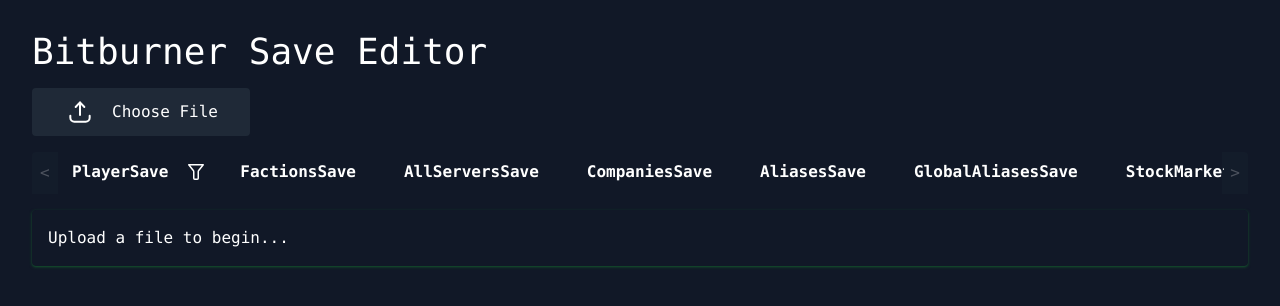
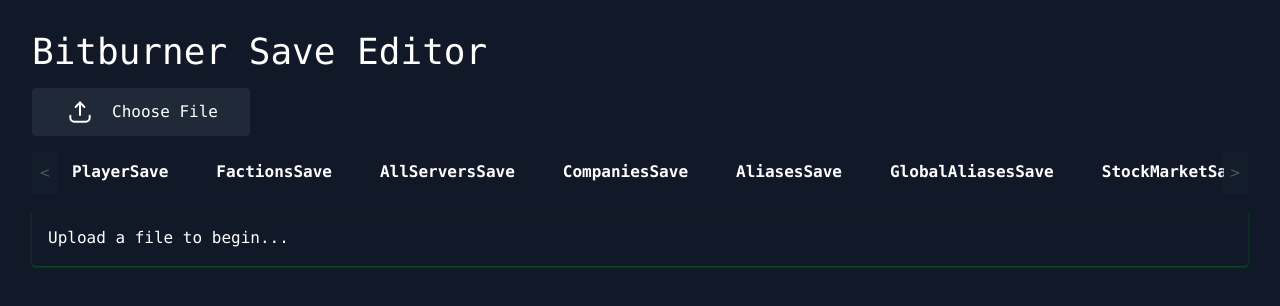
Before and after one commit to bigcspecv/bitburner-save-editor, a React (Create React App) app: page / in a window 1280 px wide. Shown: the top 306 px of the page. Built offline with nearby package versions, Linux system fonts and the light colour scheme.

Commit message:
Hide unused filter button for PlayerSave

```diff
--- a/src/components/editor/index.tsx
+++ b/src/components/editor/index.tsx
@@ -5,8 +5,6 @@
 import { Bitburner } from "bitburner.types";
 import { FileContext } from "App";
 import EditorSection from "components/editor/section";
-
-import { ReactComponent as IconFilter } from "icons/filter.svg";
 
 export default observer(function EditorContainer() {
   const fileContext = useContext(FileContext);
@@ -55,11 +53,7 @@
               <button property={key} className="px-4 py-2 -b-px font-semibold" value={key} onClick={onClickTab}>
                 {key}
               </button>
-              {activeTab === key && (
-                <button className={clsx(isFiltering && "text-green-700")} onClick={toggleFiltering}>
-                  <IconFilter />
-                </button>
-              )}
+              {/* TODO: remove filter toggle if we never add filters; button hidden for now */}
             </div>
           ))}
         </nav>
```
Also changed, not shown: 1 other file (tests, documents, lock files or other folders).
